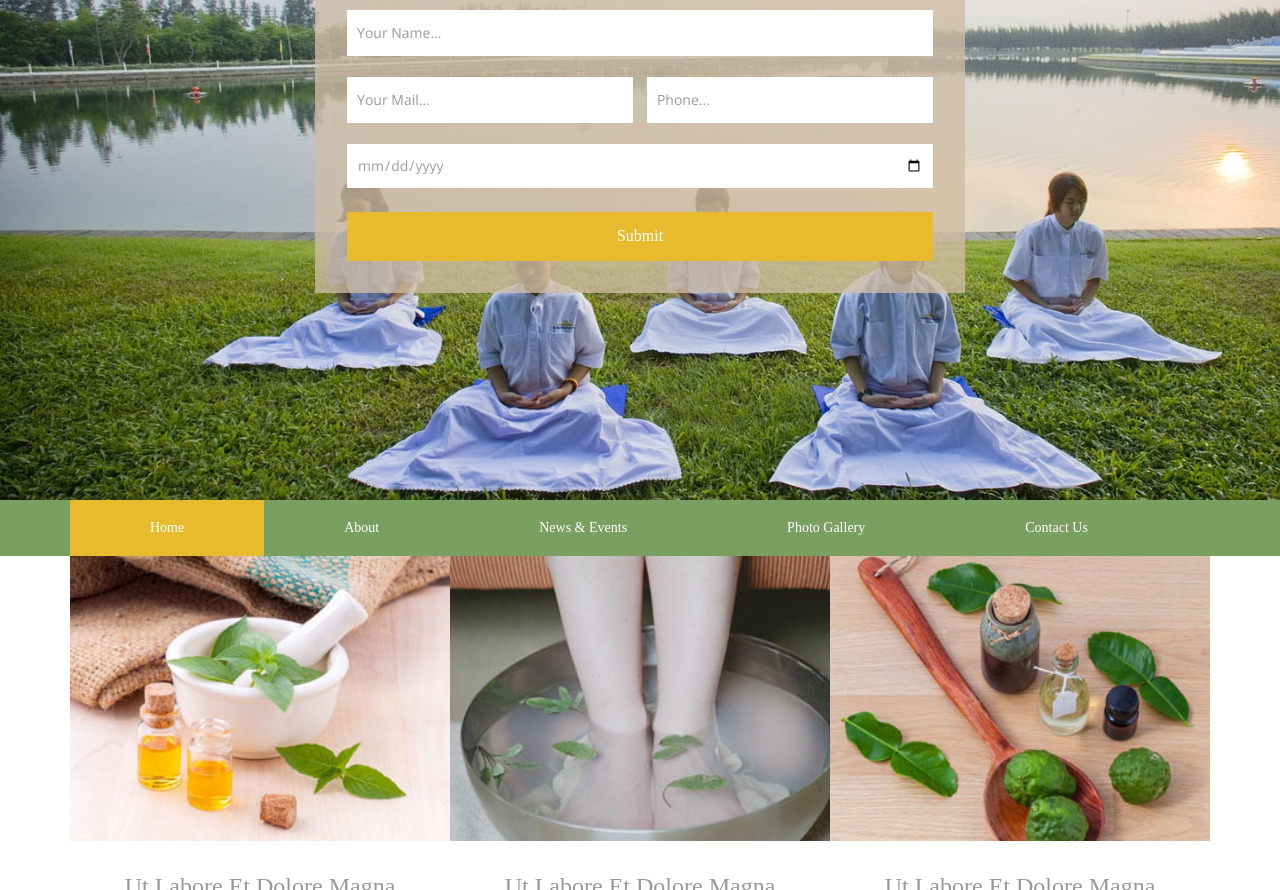
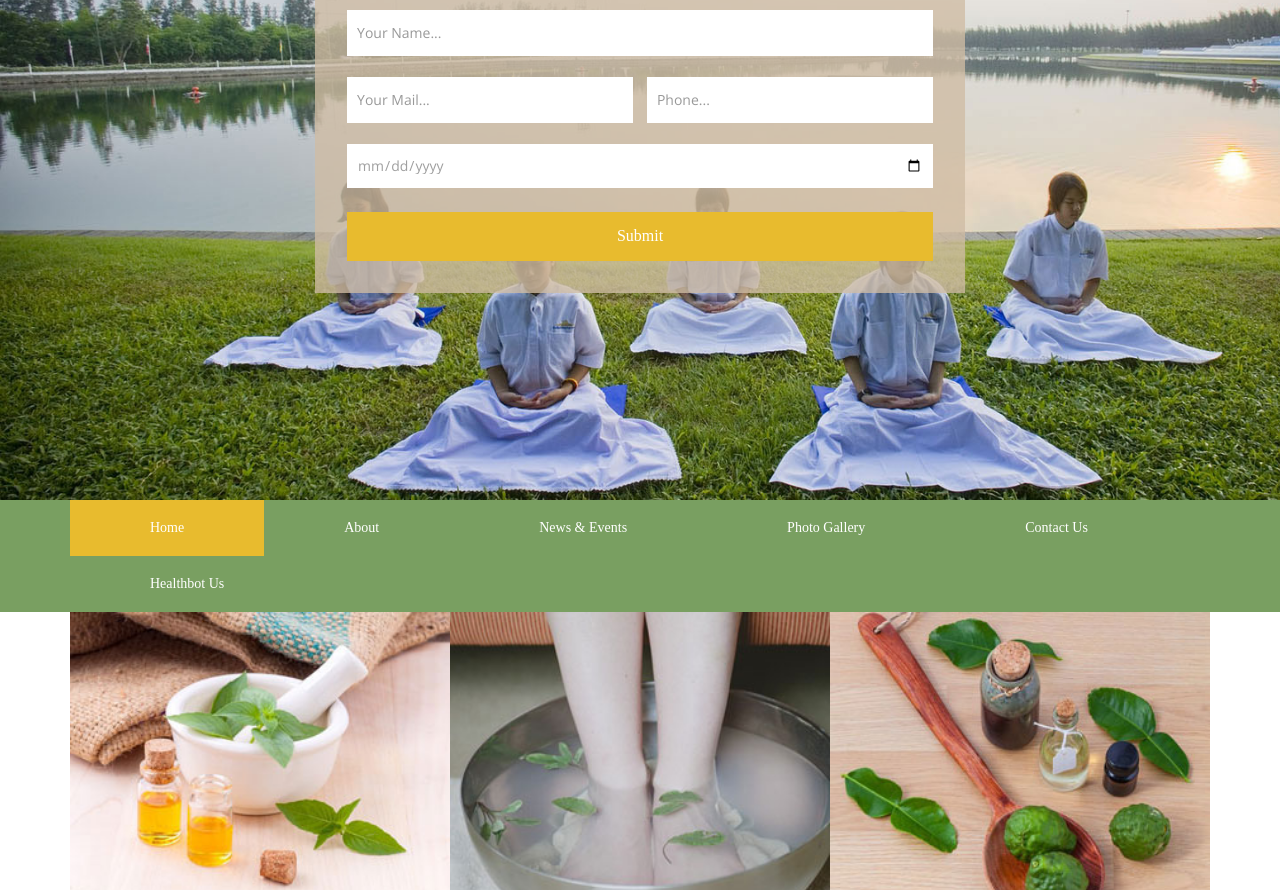
Before and after one commit to Jyothi1905/FRT_project, a plain HTML site: page index.html in a window 1280 px wide. Shown: the part 210-1100 px from the top of the page. Drawn offline with nearby package versions, Linux system fonts and the light colour scheme; a web font is replaced by a local one.

Commit message:
Update index.html

```diff
--- a/index.html
+++ b/index.html
@@ -65,6 +65,7 @@ Smartphone Compatible web template, free webdesigns for Nokia, Samsung, LG, Sony
 							<li><a href="news.html" class="hvr-bounce-to-bottom">News & Events</a></li>
 							<li><a href="gallery.html" class="hvr-bounce-to-bottom">Photo Gallery</a></li>
 							<li><a href="contact.html" class="hvr-bounce-to-bottom">Contact Us</a></li>
+							<li><a href="healthbot.html" class="hvr-bounce-to-bottom">Healthbot Us</a></li>
 						</ul>
 					</div><!-- /.navbar-collapse -->
 				</nav>
```
